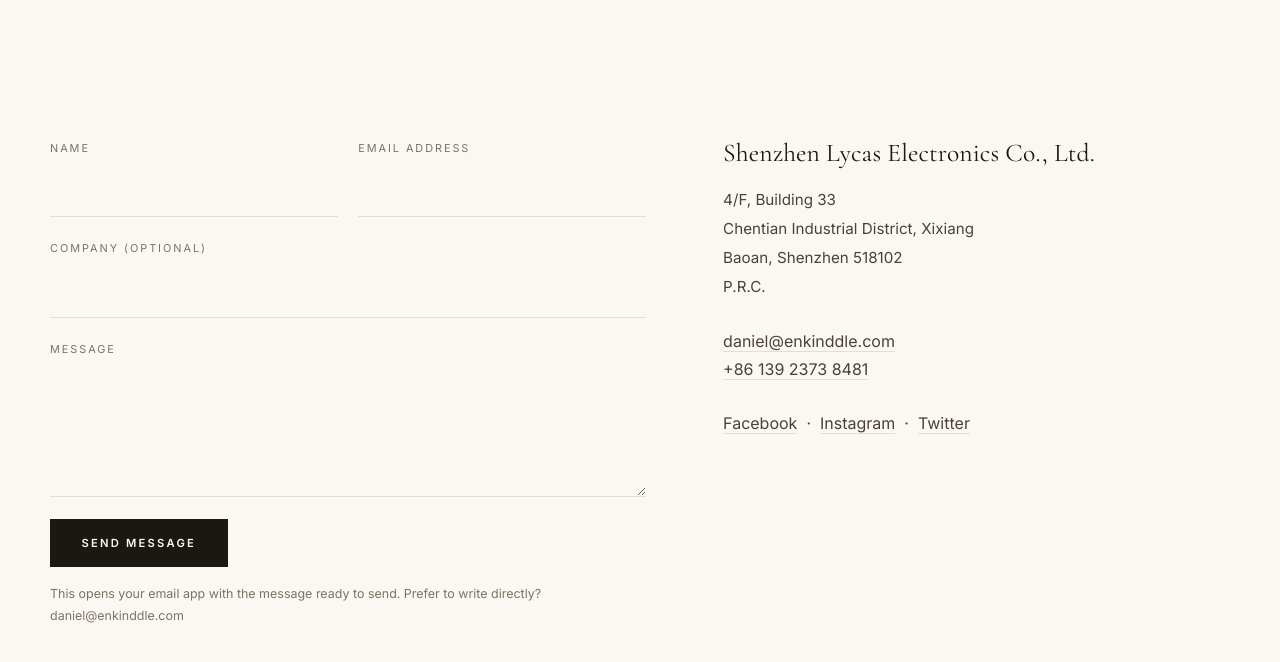
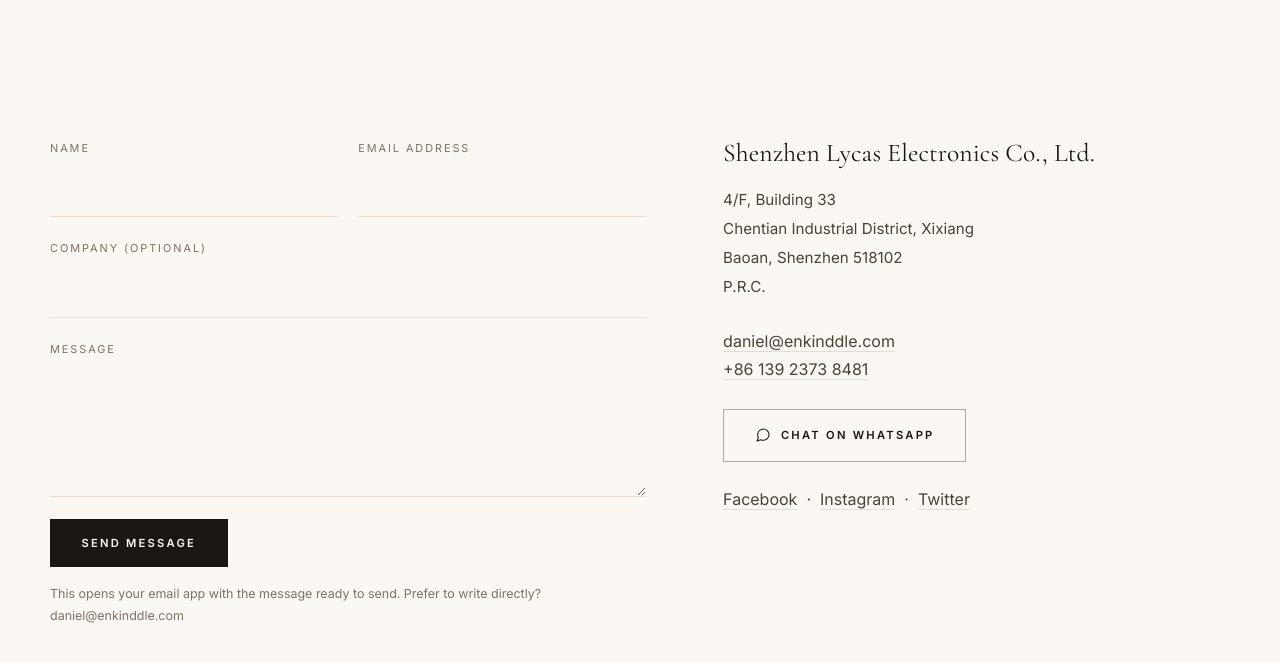
Before and after one commit to jorevanoofficial/enkinddle-site, a plain HTML site: page contact/index.html in a window 1280 px wide. Shown: the part 378-1040 px from the top of the page. Drawn offline with nearby package versions, Linux system fonts and the light colour scheme.

Commit message:
Add WhatsApp button to contact page

```diff
--- a/assets/css/style.css
+++ b/assets/css/style.css
@@ -300,6 +300,8 @@ p { margin: 0 0 1em; }
 .contact-info address { font-style: normal; font-size: 0.95rem; line-height: 1.9; margin-bottom: 1.6rem; }
 .contact-info a { border-bottom: 1px solid var(--line); }
 .contact-info a:hover { border-color: var(--gold); }
+.contact-info .btn { border-color: rgba(27, 23, 18, 0.35); }
+.contact-info .btn:hover { border-color: var(--ink); color: var(--bg); }
 
 /* ---------- footer ---------- */
 .site-footer { background: var(--bg-2); border-top: 1px solid var(--line); padding: clamp(48px, 6vw, 72px) 0 0; margin-top: clamp(48px, 6vw, 80px); }
--- a/contact/index.html
+++ b/contact/index.html
@@ -85,6 +85,12 @@
           <a href="tel:+8613923738481">+86 139 2373 8481</a>
         </p>
         <p style="margin-top:1.6rem">
+          <a class="btn btn--ghost" href="https://wa.me/8613923738481?text=Hi%2C%20I%27d%20like%20to%20ask%20about%20ENKINDDLE%20candles" target="_blank" rel="noopener">
+            <svg width="16" height="16" viewBox="0 0 24 24" fill="none" stroke="currentColor" stroke-width="1.6" stroke-linecap="round" stroke-linejoin="round" aria-hidden="true"><path d="M21 11.5a8.4 8.4 0 0 1-8.5 8.4 8.6 8.6 0 0 1-3.9-.9L3 21l1.9-5.1a8.4 8.4 0 0 1-.9-4A8.5 8.5 0 0 1 12.5 3 8.4 8.4 0 0 1 21 11.5z"/></svg>
+            Chat on WhatsApp
+          </a>
+        </p>
+        <p style="margin-top:1.4rem">
           <a href="https://www.facebook.com/Enkinddle/" target="_blank" rel="noopener">Facebook</a> &nbsp;&middot;&nbsp;
           <a href="https://www.instagram.com/enkinddlecandles/" target="_blank" rel="noopener">Instagram</a> &nbsp;&middot;&nbsp;
           <a href="https://twitter.com/EnkinddleCandle" target="_blank" rel="noopener">Twitter</a>
```
